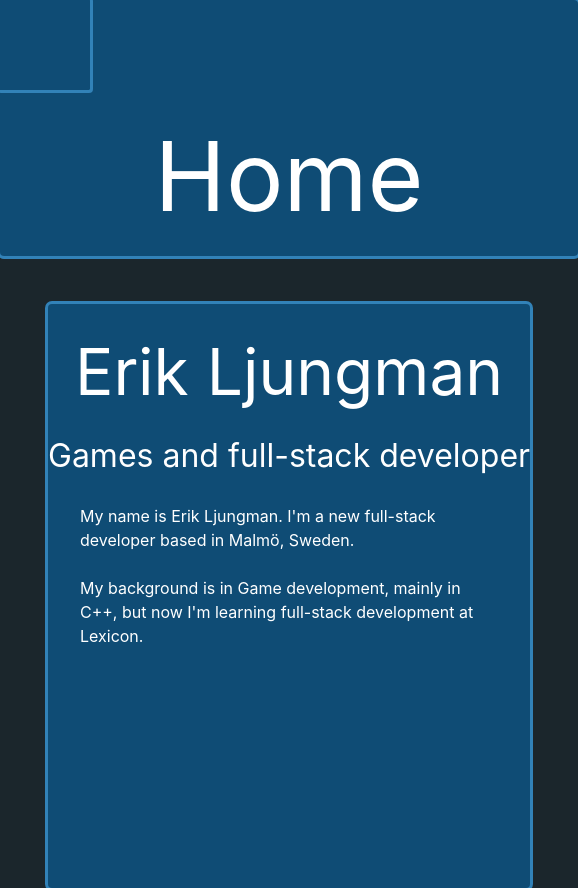
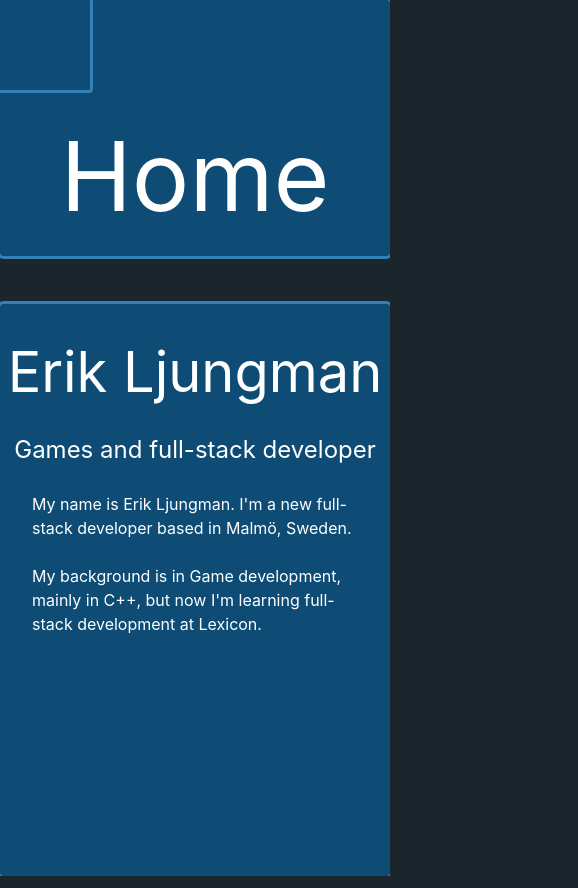
Before and after one commit to ColdIcyDays/react-portfolio, a React (Vite) app: page /Home in a window 390 px wide. Shown: the whole page, 578 px wide, since content can reach past the window. Built offline with nearby package versions, Linux system fonts and the light colour scheme.

Commit message:
Made layout not broken on mobile
 - Title.

```diff
--- a/src/App.tsx
+++ b/src/App.tsx
@@ -9,7 +9,7 @@ function App() {
 
   return (
       <BrowserRouter>
-        <div className="flex min-h-dvh max-h-max">
+        <div className="flex min-h-lvh min-w-lvw max-h-max">
               <Sidebar
                   somePageNames={["Home", "Projects", "Contact"]}
               />
--- a/src/components/contact/ContactContainer.tsx
+++ b/src/components/contact/ContactContainer.tsx
@@ -70,7 +70,7 @@ export function ContactContainer() {
     return (
       <div className='min-h-dvh w-auto grow flex flex-col'>
           <div className='reg-top-titlediv'>
-              <h1 className='reg-top-titlediv-text'>Contact me</h1>
+              <h1 className='reg-top-titlediv-text text-[64px] xl:text-8xl'>Contact me</h1>
           </div>
           <div className='flex flex-row mt-[48px]'>
 
--- a/src/components/home/HomeContainer.tsx
+++ b/src/components/home/HomeContainer.tsx
@@ -16,34 +16,24 @@ export function HomeContainer() {
             </div>
             <div className='flex grow'>
 
-                    <div className='ml-12 xl:w-min w-full xl:mr-0 mr-12 xl:min-w-[512px] h-full flex flex-col'>
+                    <div className='xl:ml-12 xl:w-min w-full xl:min-w-[512px] h-full flex flex-col'>
                             <div className="h-auto grow mt-12 bg-clr-30-1 rounded-sm ring-3 ring-clr-10-1">
                                 <div className="m-auto w-max mt-[32px]">
+                                    <h1 className="xl:text-[64px]/18 text-[56px]/18">Erik Ljungman</h1>
+                                </div>
 
-                                    <h1 className="text-[64px]/18">Erik Ljungman</h1>
-                                </div>
-             {/*                   <div className="m-auto mt-8 w-max grid grid-cols-2 gap-[47px]">
-                                    <img src={successorIMG} alt="Successor IMG" className="block reg-10-img"/>
-                                    <img src={munamiicakeryIMG} alt="Successor IMG" className="block rounded-[22px] ring-3 reg-10-img"/>
-                                </div>*/}
                                 <div className="m-auto w-max mt-6 mb-6">
-                                    <h2 className="text-[32px]">Games and full-stack developer</h2>
+                                    <h2 className="xl:text-[32px] text-[24px]">Games and full-stack developer</h2>
                                 </div>
                                 <div className="w-full h-96 grid col-auto">
-                                    {/*<h2 className="text-center text-4xl pt-8">About me </h2>*/}
-                                    <p className="pl-8 pr-8">
+
+                                    <p className="pl-8 pr-8 ">
                                         My name is Erik Ljungman. I'm a new full-stack developer based in Malmö, Sweden.
                                         <br/> <br/>
                                         My background is in Game development, mainly in C++, but now I'm learning full-stack development at Lexicon.
                                         <br/> <br/>
                                     </p>
-                                    <p className="text-center">{/*Check out my projects here!*/}</p>
-
                                 </div>
-
-                            {/*    <div className="w-full h-96">
-                                    <h2 className="text-center text-4xl pt-8">Contact </h2>
-                                </div>*/}
                             </div>
 
                     </div>
```
